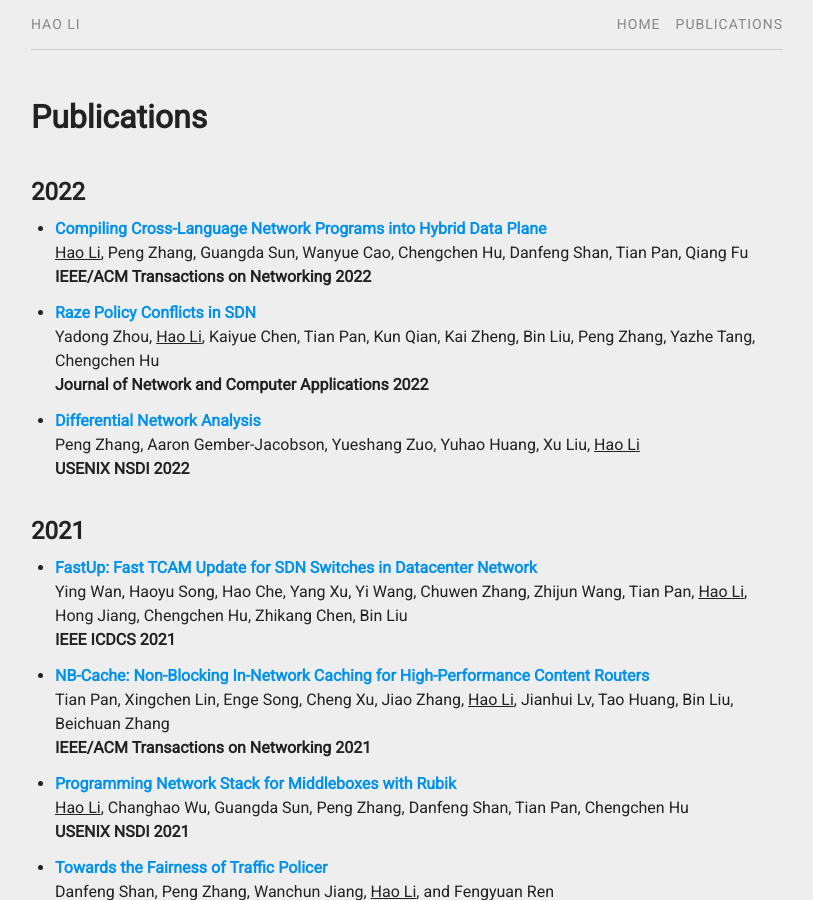
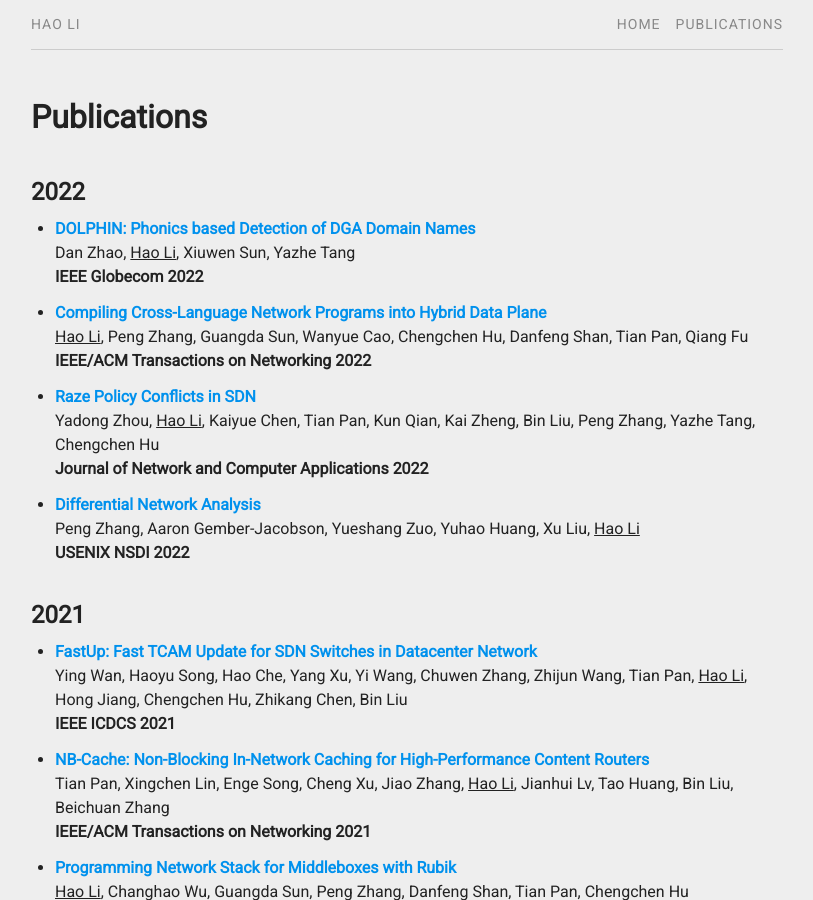
Before and after one commit to aquatoney/aquatoney.github.io, a Jekyll site: the page built from pubs.md, in a window 1280 px wide and 900 px high. Shown: the whole window, without its empty margins (233-1046 px from the left). Built offline with Jekyll 4.4.1, drawn with Linux system fonts in a browser that asks for light colours.

Commit message:
Update pubs.yml

```diff
--- a/_data/pubs.yml
+++ b/_data/pubs.yml
@@ -1,3 +1,10 @@
+    - title:   "DOLPHIN: Phonics based Detection of DGA Domain Names"
+      author:  "Dan Zhao, Hao Li, Xiuwen Sun, Yazhe Tang"
+      journal: "IEEE Globecom"
+      year:    "2022"
+      select:  "false"
+      file:    "dolphin-globecom22-zhao.pdf"
+
     - title:   "Compiling Cross-Language Network Programs into Hybrid Data Plane"
       author:  "Hao Li, Peng Zhang, Guangda Sun, Wanyue Cao, Chengchen Hu, Danfeng Shan, Tian Pan, Qiang Fu"
       journal: "ToN"
```
